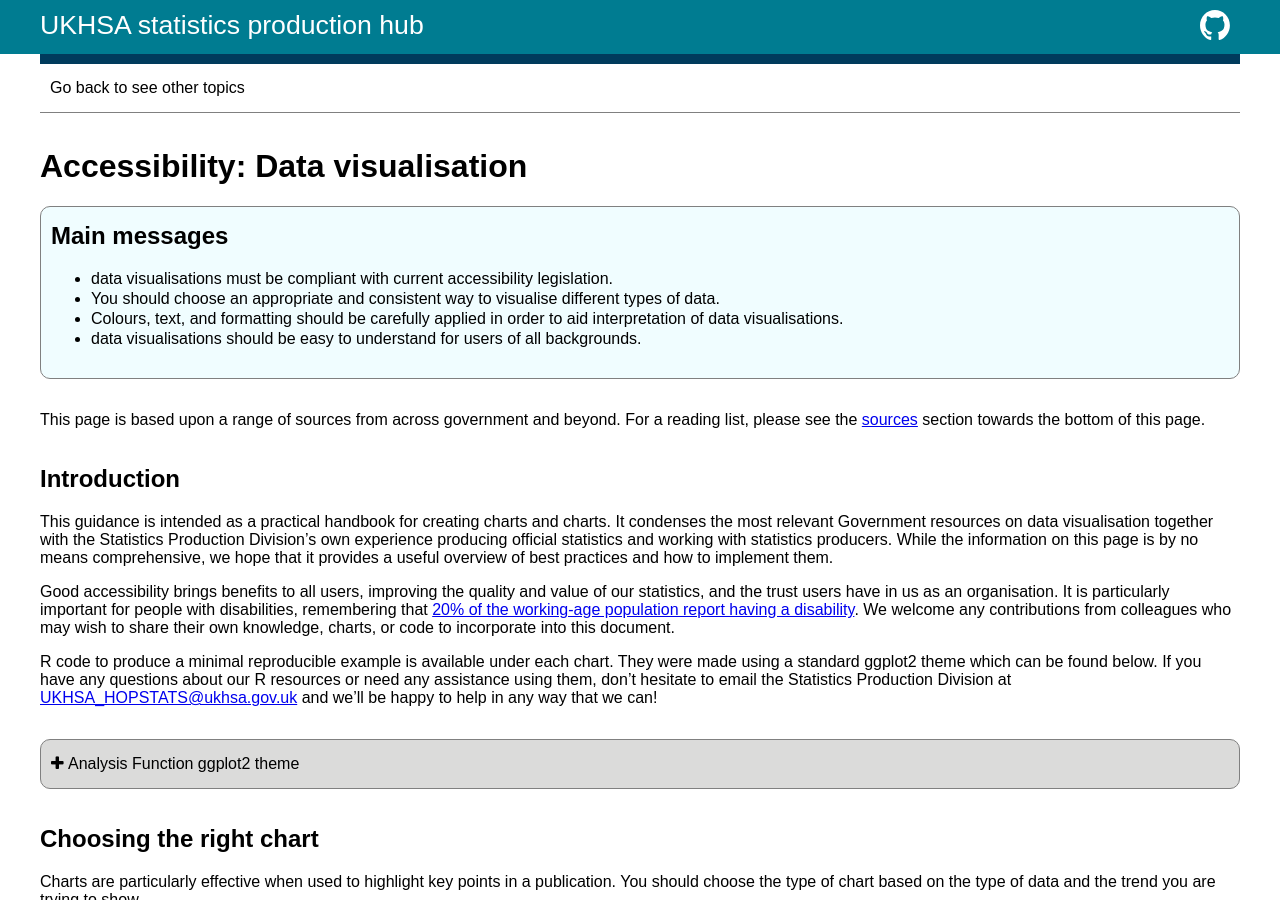
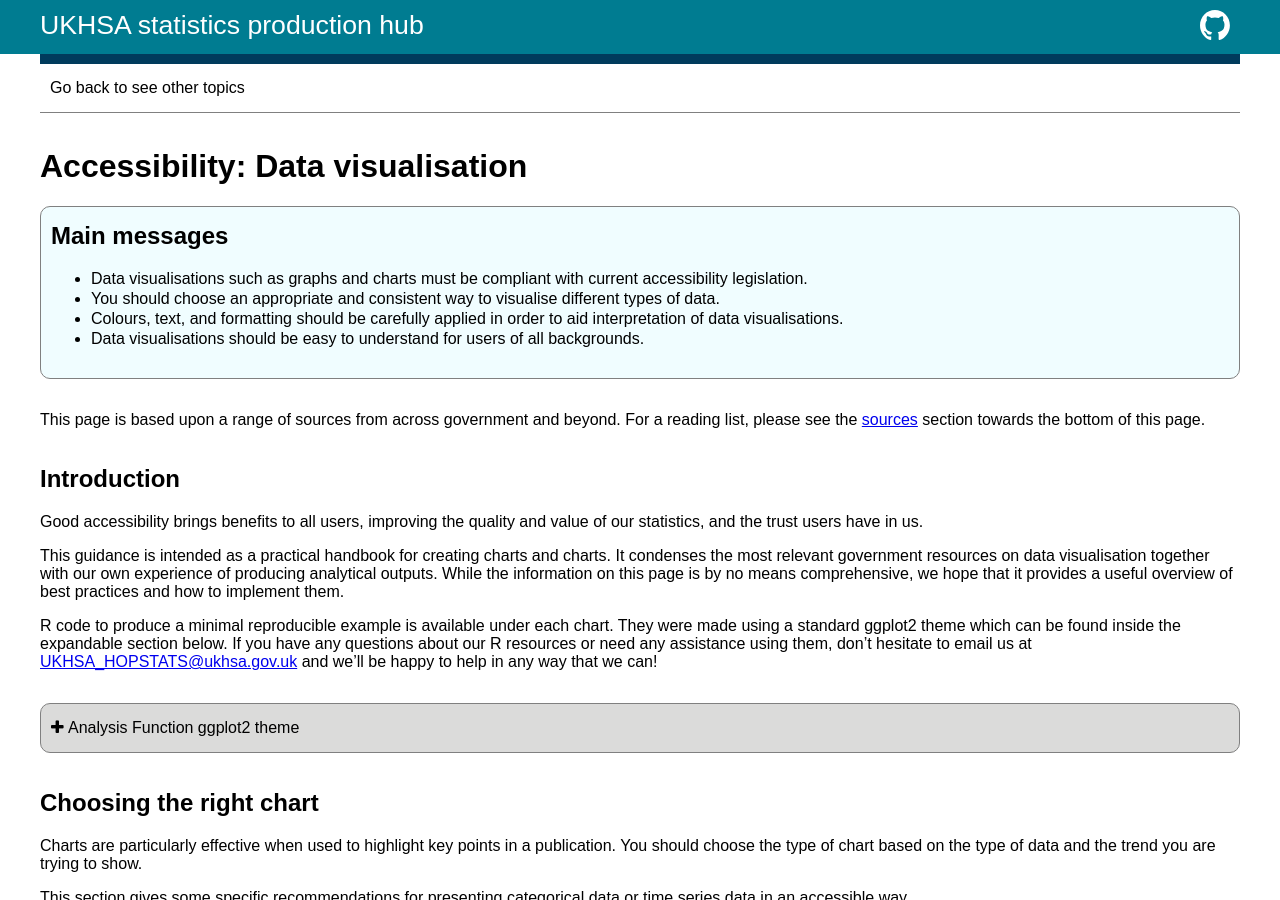
Before and after one commit to BenCuff/github-pages-test, a Jekyll site: the page built from docs/data-vis.md, in a window 1280 px wide and 900 px high. Built offline with Jekyll 4.4.1, drawn with Linux system fonts in a browser that asks for light colours; some of the changed text lies outside the part shown.

Commit message:
Updated link

```diff
--- a/docs/data-vis.md
+++ b/docs/data-vis.md
@@ -4,20 +4,20 @@
 ---
 
 > ## Main messages
->- data visualisations must be compliant with current accessibility legislation.
+>- Data visualisations such as graphs and charts must be compliant with current accessibility legislation.
 >- You should choose an appropriate and consistent way to visualise different types of data.
 >- Colours, text, and formatting should be carefully applied in order to aid interpretation of data visualisations.
->- data visualisations should be easy to understand for users of all backgrounds.
+>- Data visualisations should be easy to understand for users of all backgrounds.
 
 {% include sources-text.md %}
 
 ## Introduction
 
-This guidance is intended as a practical handbook for creating charts and charts. It condenses the most relevant Government resources on data visualisation together with the Statistics Production Division's own experience producing official statistics and working with statistics producers. While the information on this page is by no means comprehensive, we hope that it provides a useful overview of best practices and how to implement them.
+Good accessibility brings benefits to all users, improving the quality and value of our statistics, and the trust users have in us.
 
-Good accessibility brings benefits to all users, improving the quality and value of our statistics, and the trust users have in us as an organisation. It is particularly important for people with disabilities, remembering that [20% of the working-age population report having a disability](https://www.gov.uk/government/statistics/the-employment-of-disabled-people-2021/the-employment-of-disabled-people-2021#:~:text=1%20in%205%20of%20the%20working%2Dage%20population%20are%20classed%20as%20disabled,-Figure%203a%3A%20Proportion&text=Source%3A%20Annual%20Population%20Survey%20%E2%80%93%20data,to%20question%201%20(see%20below)). We welcome any contributions from colleagues who may wish to share their own knowledge, charts, or code to incorporate into this document.
+This guidance is intended as a practical handbook for creating charts and charts. It condenses the most relevant government resources on data visualisation together with our own experience of producing analytical outputs. While the information on this page is by no means comprehensive, we hope that it provides a useful overview of best practices and how to implement them.
 
-R code to produce a minimal reproducible example is available under each chart. They were made using a standard ggplot2 theme which can be found below. If you have any questions about our R resources or need any assistance using them, don't hesitate to email the Statistics Production Division at [UKHSA_HOPSTATS@ukhsa.gov.uk](mailto:UKHSA_HOPSTATS@ukhsa.gov.uk) and we'll be happy to help in any way that we can!
+R code to produce a minimal reproducible example is available under each chart. They were made using a standard ggplot2 theme which can be found inside the expandable section below. If you have any questions about our R resources or need any assistance using them, don't hesitate to email us at <UKHSA_HOPSTATS@ukhsa.gov.uk> and we'll be happy to help in any way that we can!
 
 
 
@@ -295,7 +295,7 @@
 
 Below, the clustered bar chart on the left resolves some of the issues with comparability seen in the stacked bar chart above, but is more visually crowded as the bars become thinner and harder to focus on. Stacked and clustered bar charts are also not a good choice when you wish to display the total of all categories alongside the individual groups. The inclusion of a separate bar for "All" in the two bar charts above can incorrectly imply to users that this is a third, distinct category.
 
-When multiple categories are involved, it is best practice to use a line chart like the one on the right. In this chart, differences between categories and time points are easy to identify. The overall trends are clearly displayed and can be understood at a glance. Note that the lines have been labelled directly rather than with a legend: this is how line charts should be labelled.
+When multiple categories are involved, it is best practice to use a line chart like the one on the right. In this chart, differences between categories and time points are easy to identify. The overall trends are clearly displayed and can be understood at a glance. Note that the lines have been labelled directly rather than with a legend: this is how line charts should be labelled (see [communicating without colour](#communicating-without-colour) for more information).
 
 {% capture card_content_5 %}
 Example 5: Annual unemployment rates by gender, UK, 2008 to 2024
@@ -354,7 +354,6 @@
   {% include expandable-section.html number="4" content=expandable_content_4 title="R code for Example 6" %}
 {% include expandable-block-end.html %}
 
-See the "communicating without colour" section below for more information on how to format a chart like this, including how to directly label lines.
 
 ### Weekly and quarterly time series data
 
```
